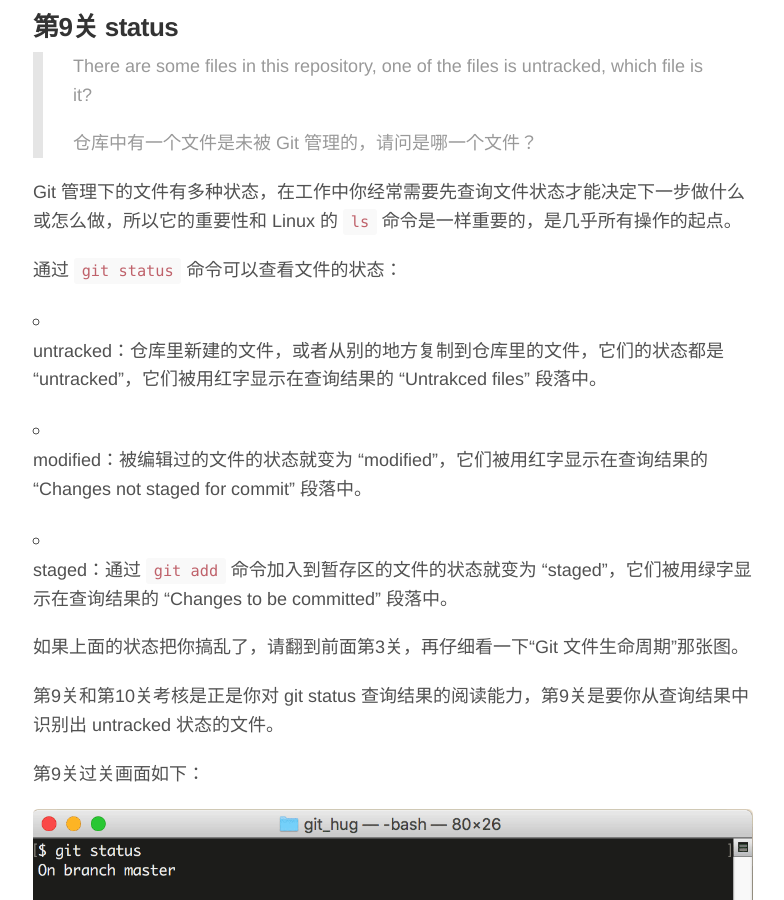
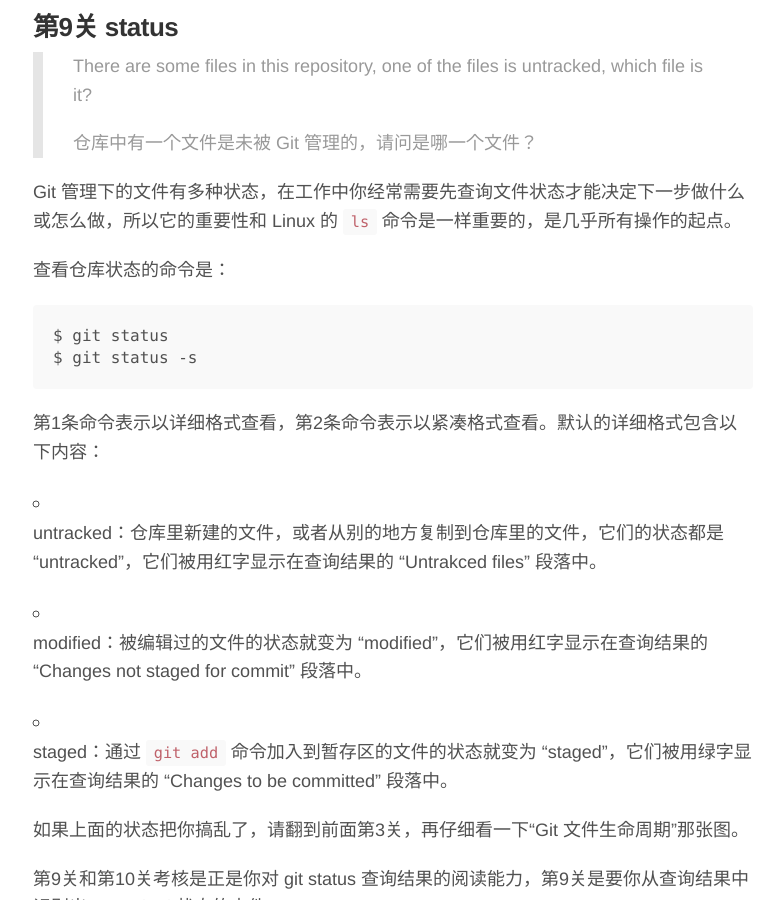
Before and after one commit to comehope/comehope.github.io, a Jekyll site: the page built from _posts/2016-11-22-learning-git-through-githug-part-1-level-1-to-10.md, in a window 1280 px wide and 900 px high, scrolled down 9252 px. Shown: the whole window, without its empty margins (247-1031 px from the left). Built offline with Jekyll 4.4.1, drawn with Linux system fonts in a browser that asks for light colours.

Commit message:
编辑 第9关 status

````diff
--- a/_posts/2016-11-22-learning-git-through-githug-part-1-level-1-to-10.md
+++ b/_posts/2016-11-22-learning-git-through-githug-part-1-level-1-to-10.md
@@ -207,7 +207,14 @@ foo.txt
 
 Git 管理下的文件有多种状态，在工作中你经常需要先查询文件状态才能决定下一步做什么或怎么做，所以它的重要性和 Linux 的 `ls` 命令是一样重要的，是几乎所有操作的起点。
 
-通过 `git status` 命令可以查看文件的状态：
+查看仓库状态的命令是：
+
+```
+$ git status
+$ git status -s
+```
+
+第1条命令表示以详细格式查看，第2条命令表示以紧凑格式查看。默认的详细格式包含以下内容：
 
 * untracked：仓库里新建的文件，或者从别的地方复制到仓库里的文件，它们的状态都是 "untracked"，它们被用红字显示在查询结果的 "Untrakced files" 段落中。
 
````
